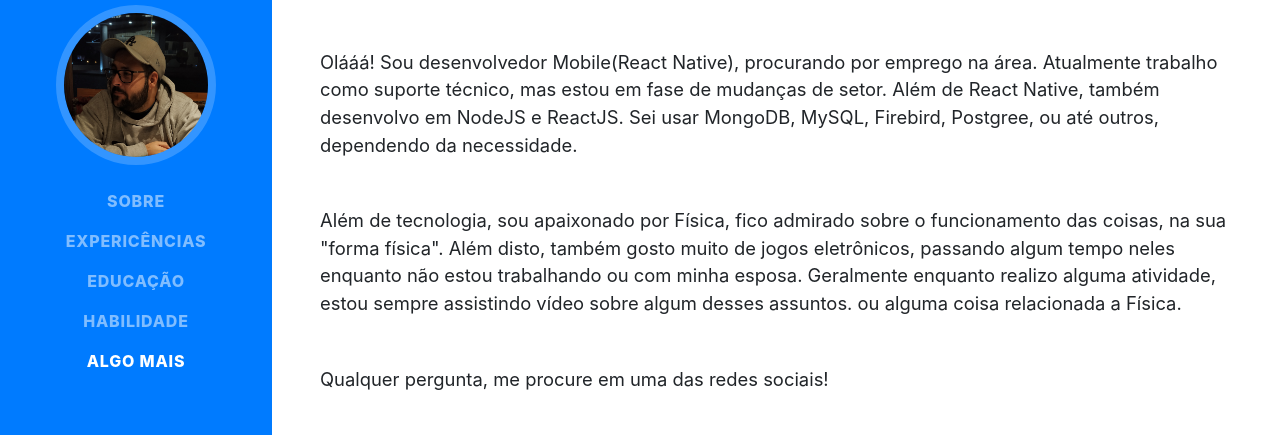
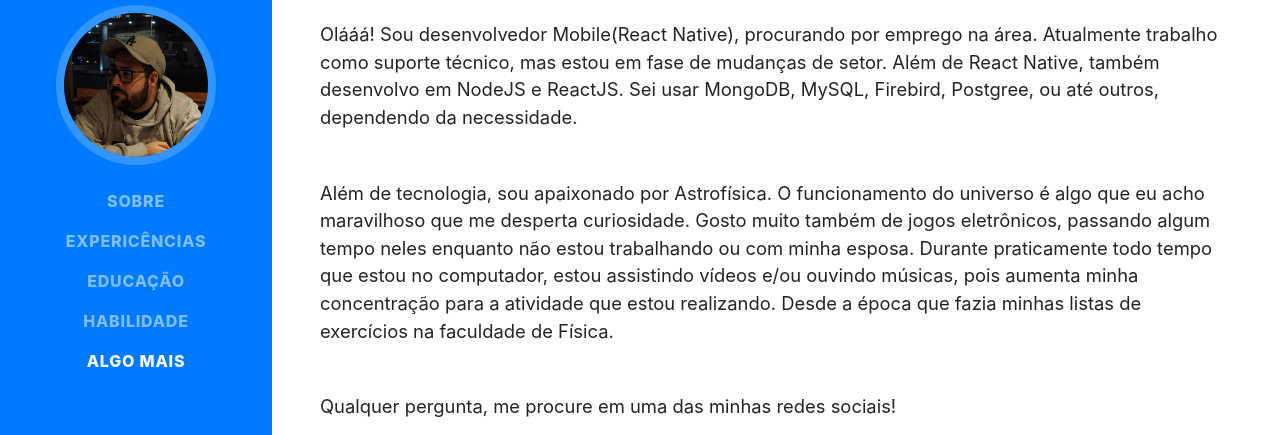
Before and after one commit to gustavorichardd/gustavorichardd.github.io, a website with bundled scripts: page index.html in a window 1280 px wide. Shown: the part 211-646 px from the top of the page. Built offline with nearby package versions, Linux system fonts and the light colour scheme; a web font is replaced by a local one.

Commit message:
Mudanças na descrição

```diff
--- a/index.html
+++ b/index.html
@@ -74,13 +74,15 @@
                     desenvolvo em NodeJS e ReactJS.
                     Sei usar MongoDB, MySQL, Firebird, Postgree, ou até outros, dependendo da
                     necessidade. </p>
-                <p class="lead mb-5">Além de tecnologia, sou apaixonado por Física, fico admirado sobre o funcionamento
-                    das coisas, na sua "forma física". Além disto, também gosto muito de jogos eletrônicos, passando
-                    algum tempo neles enquanto não estou trabalhando ou com minha esposa. Geralmente enquanto realizo
-                    alguma atividade, estou sempre assistindo vídeo sobre algum desses assuntos.
-                    ou alguma coisa relacionada a Física.</p>
+                <p class="lead mb-5">Além de tecnologia, sou apaixonado por Astrofísica. O funcionamento do universo é
+                    algo que eu acho maravilhoso que me desperta curiosidade.
+                    Gosto muito também de jogos eletrônicos, passando algum tempo neles enquanto não estou trabalhando
+                    ou com minha esposa.
+                    Durante praticamente todo tempo que estou no computador, estou assistindo vídeos e/ou ouvindo
+                    músicas, pois aumenta minha concentração para a atividade que estou realizando. Desde a época que
+                    fazia minhas listas de exercícios na faculdade de Física.</p>
                 <p class="lead mb-5">
-                    Qualquer pergunta, me procure em uma das redes sociais!
+                    Qualquer pergunta, me procure em uma das minhas redes sociais!
                 </p>
 
                 <div class="social-icons">
```
